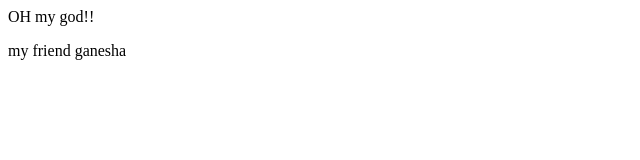
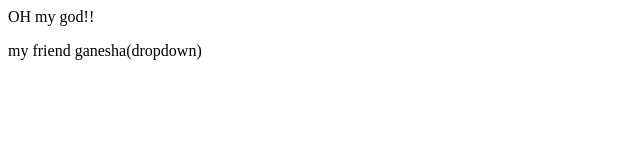
Before and after one commit to Prachi-Gupta456/local-repo, a plain HTML site: page local repo/index.html in a window 1280 px wide. Shown: the full height of the page, 0-640 px from the left. Drawn offline with Linux system fonts and the light colour scheme.

Commit message:
add dropdown

```diff
--- a/local repo/index.html
+++ b/local repo/index.html
@@ -1,2 +1,2 @@
 <p>OH my god!!</p>
-<div>my friend ganesha</div>
+<div>my friend ganesha(dropdown)</div>
```
